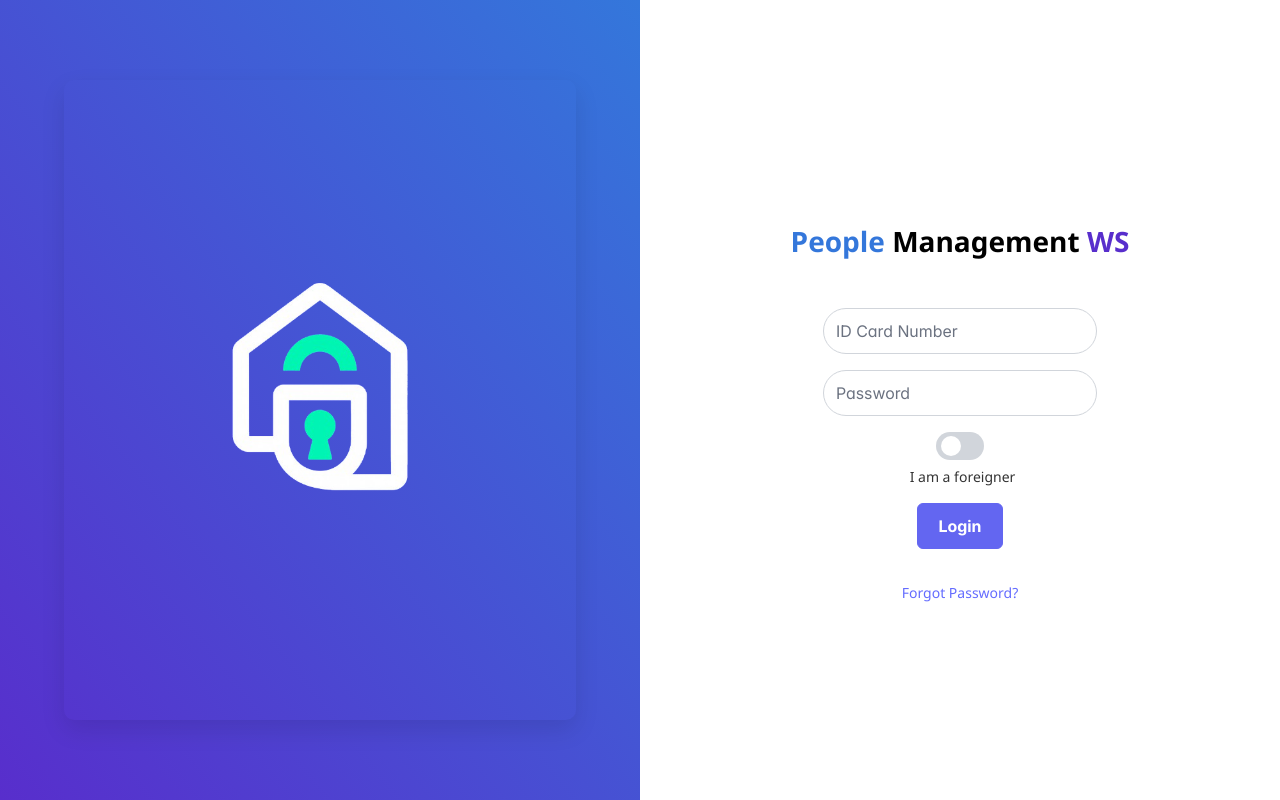
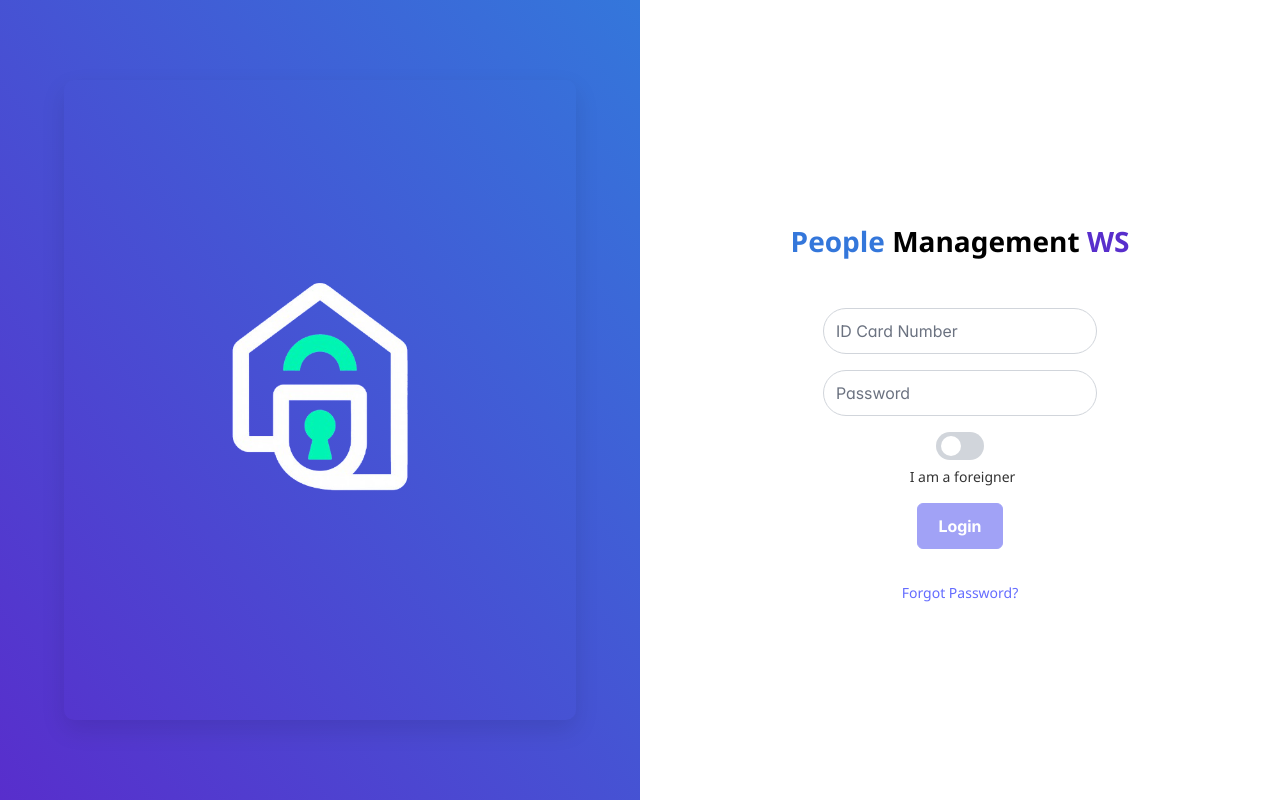
Before and after one commit to Github-MuhammadNiazi/PeopleManagementWS, a React (Vite) app in the folder web/: page / in a window 1280 px wide. Built offline with nearby package versions, Linux system fonts and the light colour scheme; no server answers.

Commit message:
Fixed login button validation

```diff
--- a/web/src/components/login/Login.tsx
+++ b/web/src/components/login/Login.tsx
@@ -6,7 +6,7 @@ import { useEffect, useRef, useState } from 'react';
 import { InputSwitch } from 'primereact/inputswitch';
 import { Button } from 'primereact/button';
 import { Toast } from 'primereact/toast';
-import { Formik, Form, Field, ErrorMessage } from 'formik';
+import { Formik, Form, Field } from 'formik';
 import * as Yup from 'yup';
 import Loader from '../common/Loader'; // Import the Loader component
 
@@ -21,8 +21,11 @@ const Login = () => {
   const hasAuthenticated = useRef(false);
 
   const validationSchema = Yup.object({
-    username: Yup.string().required('Username is required'),
-    password: Yup.string().required('Password is required'),
+    username: Yup.string()
+      .required('Username is required'),
+    password: Yup.string()
+      .required('Password is required')
+      .min(8, 'Password must be at least 8 characters long'),
   });
 
   useEffect(() => {
@@ -72,7 +75,7 @@ const Login = () => {
               validationSchema={validationSchema}
               onSubmit={handleSubmit}
             >
-              {({ isSubmitting, isValid }) => (
+              {({ dirty, isSubmitting, isValid }) => (
                 <Form className='flex flex-column'>
                   <div style={{ padding: '0.5rem' }}>
                     <Field
@@ -100,7 +103,7 @@ const Login = () => {
                       label="Login"
                       type="submit"
                       loading={loading || isSubmitting}
-                      disabled={loading || isSubmitting || !isValid}
+                      disabled={loading || isSubmitting || !dirty || !isValid}
                     />
                   </div>
                 </Form>
```
